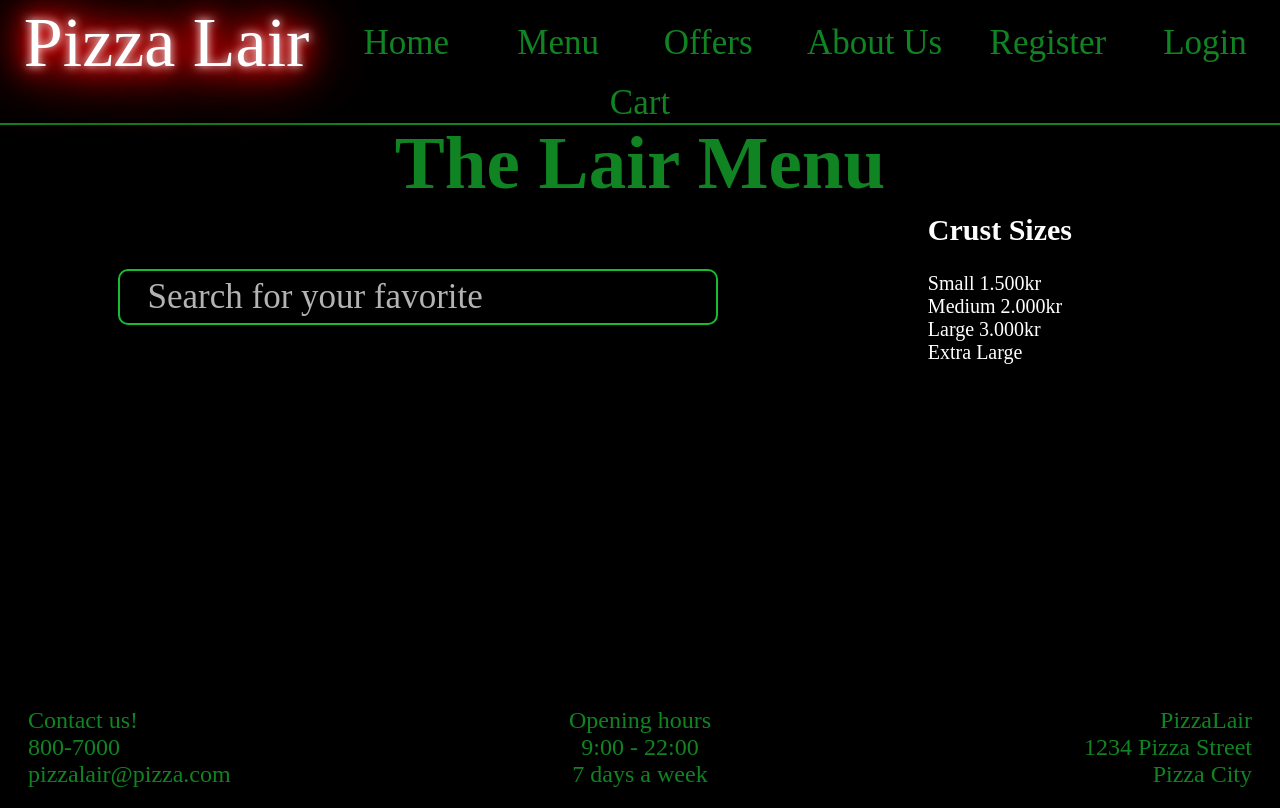
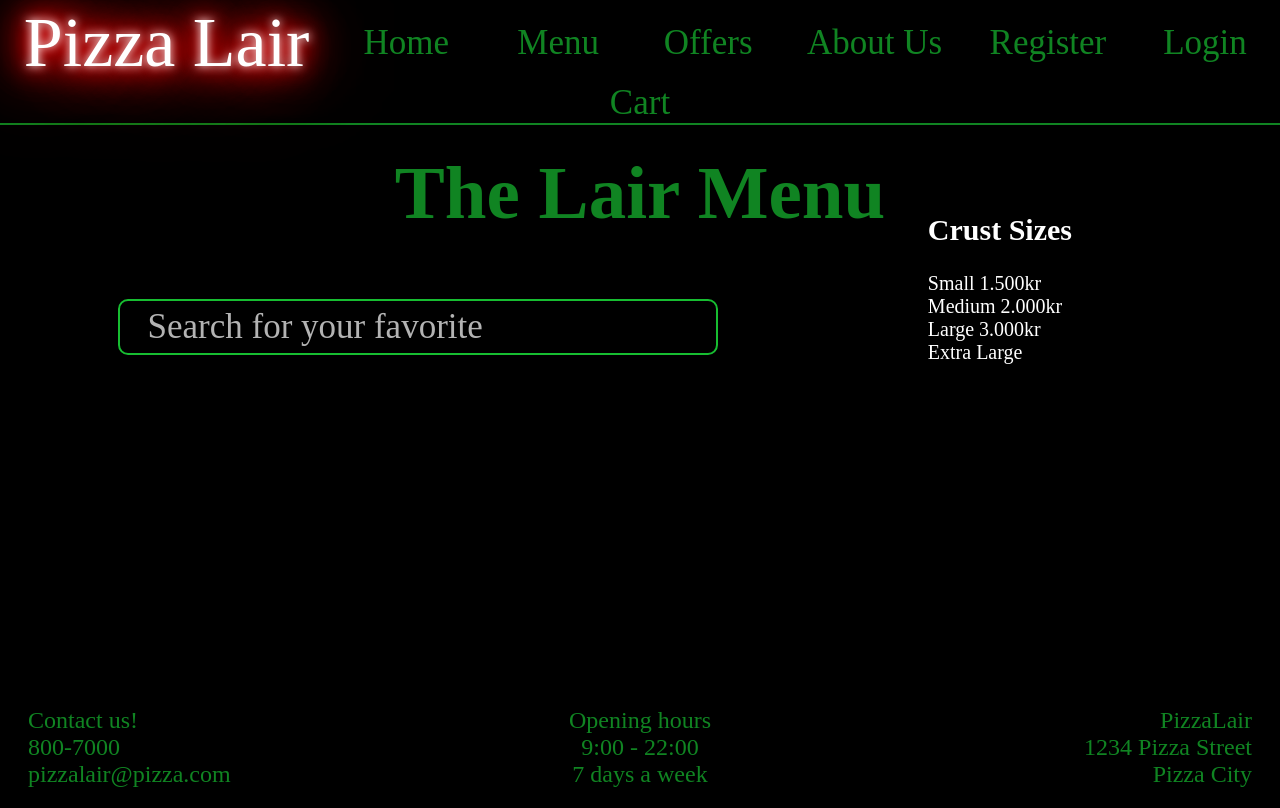
Before and after one commit to marteinnlundi/Verklegt-Correct_YES_VERY_GOOD, a Django app: page /products/menu in a window 1280 px wide. Run offline with Django 4.2, Linux system fonts and the light colour scheme; data that the repository does not hold is empty.

Commit message:
Base css padding breytingar og menu-item útlits breytingar

```diff
--- a/Static/CSS/base-main.css
+++ b/Static/CSS/base-main.css
@@ -15,8 +15,8 @@ html {
 body {
   position: relative;
   min-height: 100%;
-  padding-top: 50px;
-  padding-bottom: 150px;
+  padding-top: 80px;
+  padding-bottom: 123px;
 }
 
 
```
Also changed, not shown: templates/products/menu-item.html (+9 -1 lines).
